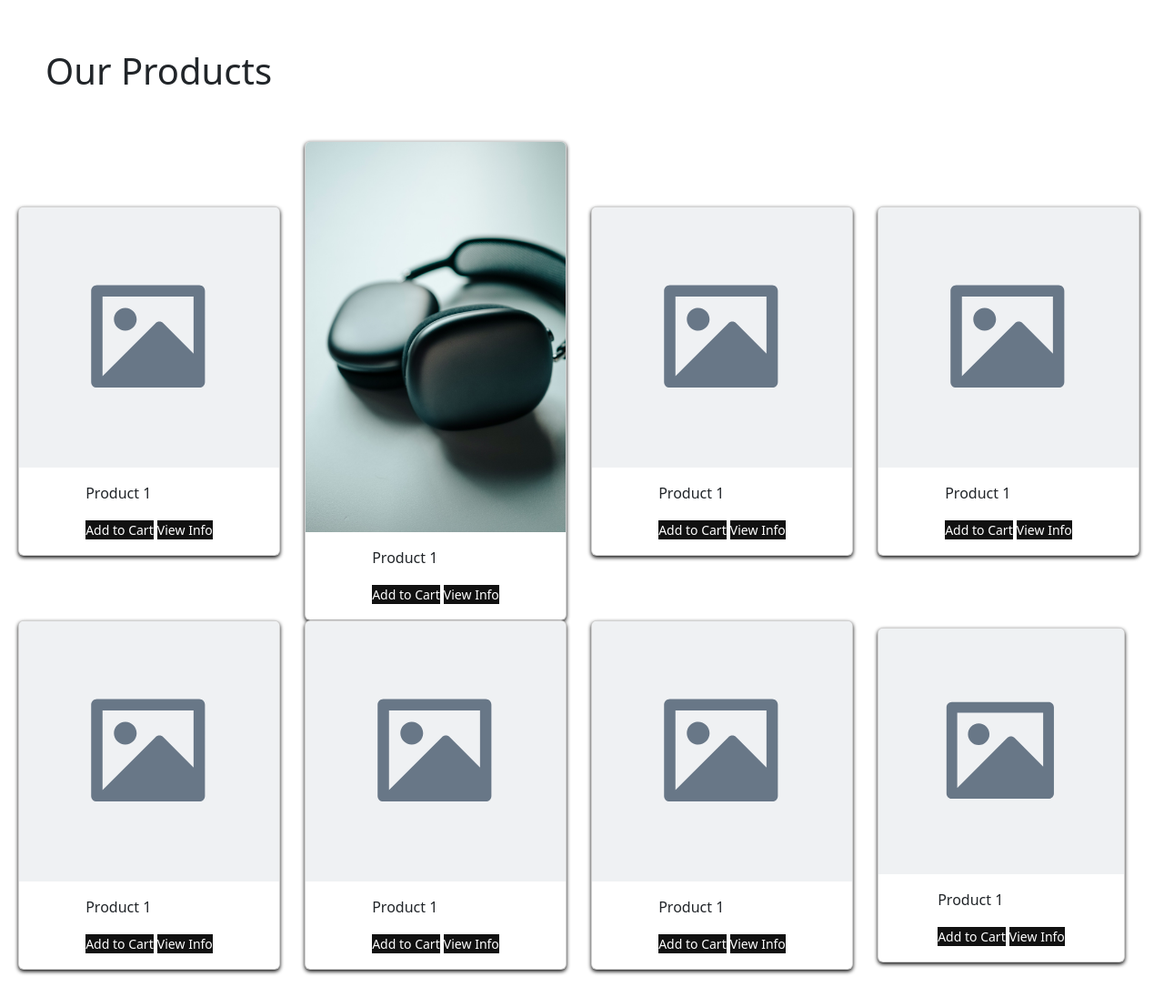
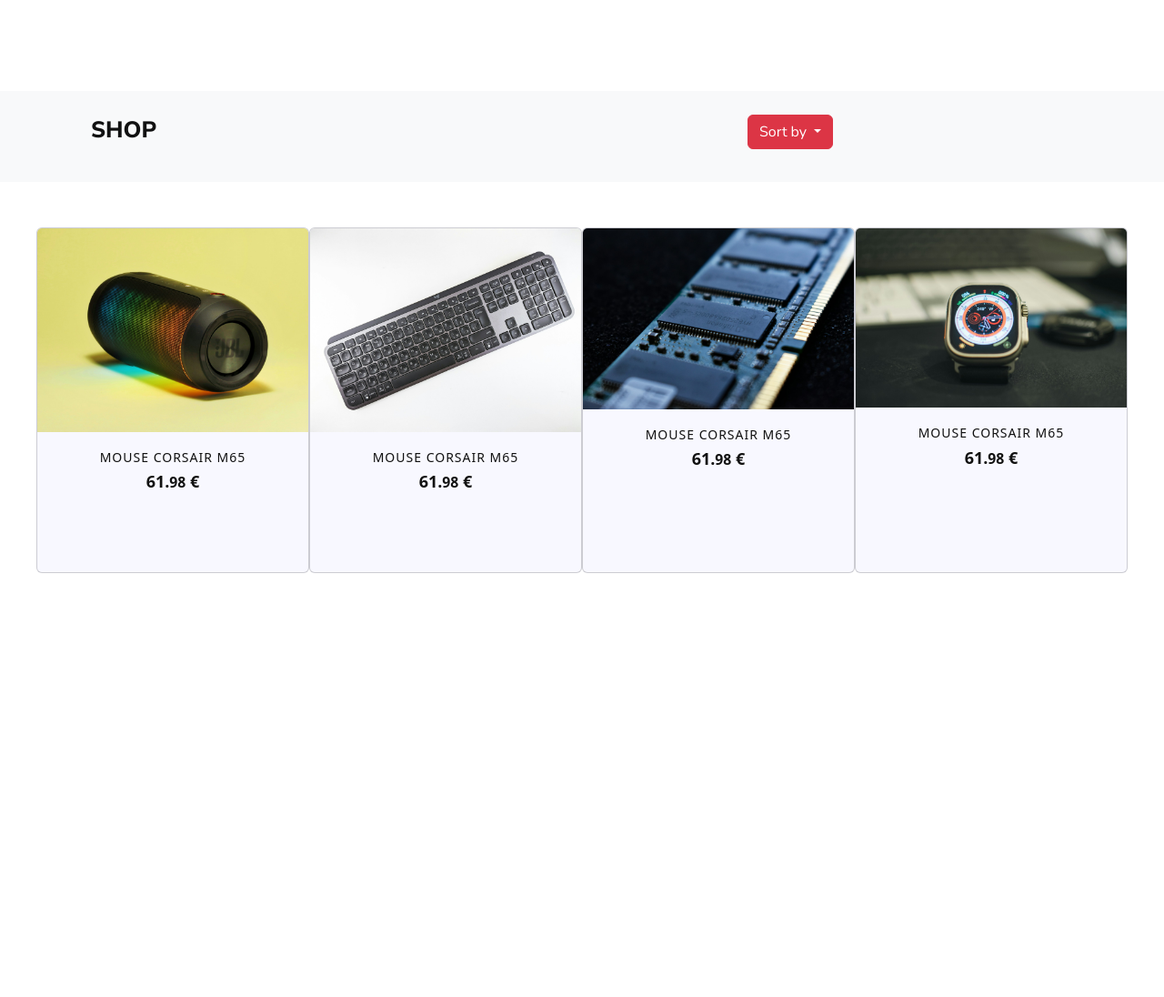
Before and after one commit to Liam-Reeves/Reevion-E-Commerce-, a Django app: page /product/ in a window 1280 px wide. Shown: the whole page at 91% size. After the commit the page ends 630 px from the top, so only its background shows below. Run offline with Django 5.2, Linux system fonts and the light colour scheme.

Commit message:
product cards design

```diff
--- a/cart/templates/cart.html
+++ b/cart/templates/cart.html
@@ -4,6 +4,7 @@
 
 {% block body %}
 <h1>Your Cart</h1>
+<iframe src="https://www.google.com/maps/embed?pb=!1m18!1m12!1m3!1d3988.6326241475035!2d36.72516167442534!3d-1.396878198589929!2m3!1f0!2f0!3f0!3m2!1i1024!2i768!4f13.1!3m3!1m2!1s0x182f0553ac9214cd%3A0xe242d9f650ee71c7!2sKings%20Gathering%20Church%20Building!5e0!3m2!1sen!2ske!4v1737288982086!5m2!1sen!2ske" width="600" height="450" style="border:0;" allowfullscreen="" loading="lazy" referrerpolicy="no-referrer-when-downgrade"></iframe>
 
 
 
--- a/product/templates/product_list.html
+++ b/product/templates/product_list.html
@@ -4,81 +4,129 @@
   <head>
     <meta charset="utf-8">
     <meta name="viewport" content="width=device-width, initial-scale=1">
-    <title>Bootstrap demo</title>
+    <title>E-SHOP</title>
     <link rel="stylesheet" href="{% static 'css/product.css' %}">
     <link href="https://cdn.jsdelivr.net/npm/bootstrap@5.3.3/dist/css/bootstrap.min.css" rel="stylesheet" integrity="sha384-QWTKZyjpPEjISv5WaRU9OFeRpok6YctnYmDr5pNlyT2bRjXh0JMhjY6hW+ALEwIH" crossorigin="anonymous">
   </head>
   <body>
-    <section class="product-wrapper">
-        <div class="product-container">
-            <h1>Our Products</h1>
-            <div class="product-card-container">
-                <div class="card" style="width: 18rem;">
-                    <img src="{% static 'assets/placeholder.svg' %}" class="card-img-top" alt="...">
-                    <div class="card-body">
-                      <p class="card-text">Product 1</p>
-                      <button>Add to Cart</button>
-                      <button>View Info</button>
+    <section class="heading-container">
+          <div class="product-heading">
+            <a href=""><p>SHOP</p></a>
+           <div class="dropdown">
+              <button class="btn btn-danger dropdown-toggle" type="button" id="dropdownMenuButton" data-bs-toggle="dropdown" aria-haspopup="true" aria-expanded="false">
+               Sort by
+              </button>
+              <ul class="dropdown-menu" aria-labelledby="dropdownMenuButton">
+                <li><a class="dropdown-item" href="#">Newest</a></li>
+                <li><a class="dropdown-item" href="#">Oldest</a></li>
+                <li><a class="dropdown-item" href="#">Price: Low to High</a></li>
+                <li><a class="dropdown-item" href="#">Price: High to Low</a></li>
+              </ul>
+
             </div>
             </div>
-                <div class="card" style="width: 18rem;">
-                    <img src="{% static 'assets/p9.jpg' %}" class="card-img-top" alt="...">
-                    <div class="card-body">
-                      <p class="card-text">Product 1</p>
-                      <button>Add to Cart</button>
-                      <button>View Info</button>
+      </section>
+  <section class="products-container">
+    <div class="card">
+      <div class="imgBox">
+        <img src="{% static  'assets/jbl_bt.jpg'%}" class="mouse">
+      </div>
+       <div class="contentBox">
+          <h3>Mouse Corsair M65</h3>
+           <h2 class="price">61.<small>98</small> €</h2>
+          <a href="#" class="buy">Add to Cart</a>
+        </div>
+
+     </div>
+       <div class="card">
+      <div class="imgBox">
+        <img src="{% static  'assets/keyboard.jpg'%}" class="mouse">
+      </div>
+       <div class="contentBox">
+          <h3>Mouse Corsair M65</h3>
+           <h2 class="price">61.<small>98</small> €</h2>
+          <a href="#" class="buy">Add to Cart</a>
+        </div>
+
+     </div>
+
+       <div class="card">
+      <div class="imgBox">
+        <img src="{% static  'assets/ram.jpg'%}" class="mouse">
+      </div>
+       <div class="contentBox">
+          <h3>Mouse Corsair M65</h3>
+           <h2 class="price">61.<small>98</small> €</h2>
+          <a href="#" class="buy">Add to Cart</a>
         </div>
      </div>
-                <div class="card" style="width: 18rem;">
-                    <img src="{% static 'assets/placeholder.svg' %}" class="card-img-top" alt="...">
-                    <div class="card-body">
-                      <p class="card-text">Product 1</p>
-                      <button>Add to Cart</button>
-                      <button>View Info</button>
+
+       <div class="card">
+      <div class="imgBox">
+        <img src="{% static  'assets/smart_watch.jpg'%}" class="mouse">
       </div>
+       <div class="contentBox">
+          <h3>Mouse Corsair M65</h3>
+           <h2 class="price">61.<small>98</small> €</h2>
+         <button class="buy" href="">Add to Cart</button>
+            <button class="buy" href="">Quick View</button>
         </div>
-                <div class="card" style="width: 18rem;">
-                    <img src="{% static 'assets/placeholder.svg' %}" class="card-img-top" alt="...">
-                    <div class="card-body">
-                      <p class="card-text">Product 1</p>
-                      <button>Add to Cart</button>
-                      <button>View Info</button>
+          <div class="card">
+      <div class="imgBox">
+        <img src="{% static  'assets/hd-1.jpg'%}" class="mouse">
       </div>
+       <div class="contentBox">
+          <h3>Mouse Corsair M65</h3>
+           <h2 class="price">61.<small>98</small> €</h2>
+          <a href="#" class="buy">Add to Cart</a>
         </div>
-                <div class="card" style="width: 18rem;">
-                    <img src="{% static 'assets/placeholder.svg' %}" class="card-img-top" alt="...">
-                    <div class="card-body">
-                      <p class="card-text">Product 1</p>
-                      <button>Add to Cart</button>
-                      <button>View Info</button>
+
      </div>
+       <div class="card">
+      <div class="imgBox">
+        <img src="{% static  'assets/gaming_pc.jpg'%}" class="mouse">
       </div>
-                <div class="card" style="width: 18rem;">
-                    <img src="{% static 'assets/placeholder.svg' %}" class="card-img-top" alt="...">
-                    <div class="card-body">
-                      <p class="card-text">Product 1</p>
-                      <button>Add to Cart</button>
-                      <button>View Info</button>
+       <div class="contentBox">
+          <h3>Mouse Corsair M65</h3>
+           <h2 class="price">61.<small>98</small> €</h2>
+          <a href="#" class="buy">Add to Cart</a>
         </div>
+
      </div>
-                <div class="card" style="width: 18rem;">
-                    <img src="{% static 'assets/placeholder.svg' %}" class="card-img-top" alt="...">
-                    <div class="card-body">
-                      <p class="card-text">Product 1</p>
-                      <button>Add to Cart</button>
-                      <button>View Info</button>
+       <div class="card">
+      <div class="imgBox">
+        <img src="{% static  'assets/mouse_1.png'%}" class="mouse">
       </div>
+       <div class="contentBox">
+          <h3>Mouse Corsair M65</h3>
+           <h2 class="price">61.<small>98</small> €</h2>
+          <a href="#" class="buy">Add to Cart</a>
         </div>
-                <div class="card" style="width: 17rem;">
-                    <img src="{% static 'assets/placeholder.svg' %}" class="card-img-top" alt="...">
-                    <div class="card-body">
-                      <p class="card-text">Product 1</p>
-                      <button>Add to Cart</button>
-                      <button>View Info</button>
+
      </div>
+       <div class="card">
+      <div class="imgBox">
+        <img src="{% static  'assets/mouse_1.png'%}" class="mouse">
       </div>
+       <div class="contentBox">
+          <h3>Mouse Corsair M65</h3>
+           <h2 class="price">61.<small>98</small> €</h2>
+          <a href="#" class="buy">Add to Cart</a>
         </div>
+
      </div>
+
+     </div>
+
+
+
+
+
+
+
+
+
+
   </section>
         <script src="https://cdn.jsdelivr.net/npm/bootstrap@5.3.3/dist/js/bootstrap.bundle.min.js" integrity="sha384-YvpcrYf0tY3lHB60NNkmXc5s9fDVZLESaAA55NDzOxhy9GkcIdslK1eN7N6jIeHz" crossorigin="anonymous"></script>
   </body>
--- a/static/css/product.css
+++ b/static/css/product.css
@@ -1,53 +1,132 @@
-@import url('https://fonts.googleapis.com/css2?family=Nunito+Sans:ital,opsz,wght@0,6..12,200..1000;1,6..12,200..1000&display=swap');
-*{
-    margin: 0;
-    padding: 0;
-    box-sizing: border-box;
+@import url("https://fonts.googleapis.com/css2?family=Nunito+Sans:ital,opsz,wght@0,6..12,200..1000;1,6..12,200..1000&display=swap");
+* {
+  margin: 0;
+  padding: 0;
+  box-sizing: border-box;
 }
-body{
-    font-family: "Nunito Sans", serif;
+.html{
+  scroll-behavior: smooth;
 }
-.product-container{
-   margin-bottom: 30px;
+body {
+  font-family: "Nunito Sans", serif;
+  background: #111111;
+}
+.header-container {
+  max-width: 100%;
+  padding: 50px 50px;
 
 }
-.product-container h1{
-    margin: 50px 50px;
-    text-align: justify;
-    line-height: normal;
-}
-.product-card-container{
-    display: grid;
-    grid-template-columns: repeat(4, 1fr);
-    align-items: center;
-    margin-left: 20px;
-}
-.product-card-container .card{
-    align-items: center;
-    box-shadow: 0 2px 4px #0b0b0b;
-    transition: all 0.5s ease-in-out;
+.product-heading {
+  display: flex;
+  gap: 650px;
+  max-width: 100%;
+  height: 100px;
+  background: #f8f9fa;
+  margin-top: 100px;
+  margin-bottom: 30px;
+  padding: 25px 100px;
+  font-size: 25px;
+  text-align: left;
+  font-style: bold;
+  font-family: "Nunito Sans", sans-serif;
+  font-weight: 800;
+  color: #111111;
 
 }
-.product-card-container .card:hover{
-    transform: translateY(-10px);
+.product-heading a {
+  text-decoration: none;
+  color: #111111;
+}
+
+.products-container{
+  display: flex;
+  flex-wrap: wrap;
+  justify-content:center;
+  margin-top: 50px;
 
 
 }
-.product-card-container .card .card-body button{
-    background: #111111;
-    color: #fff;
-    font-size: 14px;
-    border: none;
-    transition: 0.5s ease-in-out;
-    gap: 20px
+/* PRODUCT DESIGN */
+.products-container .card {
+  position: relative;
+  width: 300px;
+  height: 380px;
+  background: #F8F8FF;
+  overflow: hidden;
 }
-.product-card-container .card .card-body button:hover{
-    background: #fff;
-    color: #111111;
-    transform: translateY(-5px);
-    border: 1px solid #ccc;
+.products-container .card::before {
+  position: absolute;
+  top: -50%;
+  width: 100%;
+  height: 100%;
+
+  transition: 0.8s;
+}
+.products-container .card .imgBox img{
+  width: 100%;
+  height: 100%;
+  object-fit: contain;
 
 }
-product-card-container .card img{
-    object-fit: contain;
+.products-container .card::after {
+  content: "";
+  position: absolute;
+  bottom: 0;
+  left: 0;
+  font-weight: 600;
+  font-size: 6em;
+  color: rgba(0, 0, 0, 0.1);
 }
+.products-container .card .contentBox {
+  position: relative;
+  padding: 20px;
+  display: flex;
+  justify-content: center;
+  align-items: center;
+  flex-direction: column;
+  z-index: 2;
+}
+
+.products-container .card .contentBox h3 {
+  font-size: 14px;
+  color:#111111;
+  font-weight: 500;
+  text-transform: uppercase;
+  letter-spacing: 1px;
+}
+
+.products-container .card .contentBox .price {
+  font-size: 18px;
+  color: #111111;
+  font-weight: 700;
+
+}
+
+.products-container .card .contentBox .buy {
+  position: relative;
+  top: 100px;
+  opacity: 0;
+  margin-top: 5px;
+  padding: 10px 30px;
+  color: #111111;
+  text-decoration: none;
+  background:#5fbbf7 ;
+  border-radius: 30px;
+  text-transform: uppercase;
+  cursor: pointer;
+   transition: 0.5s;
+}
+
+.products-container .card:hover .contentBox .buy {
+  top: 0;
+  opacity: 1;
+}
+
+.mouse {
+  height: 300px;
+  width: 500px;
+}
+.products-container .card .contentBox .buy:hover {
+  background: #111111;
+  color: #f8f9fa;
+}
```
Also changed, not shown: main/templates/index.html (+5 -6 lines), static/css/main.css (+144 -143 lines), static/assets/bg_image.jpg (added), static/assets/mouse_1.jpg (deleted), static/assets/mouse_1.png (added). Lines whose indentation alone changed are shown as unchanged.
